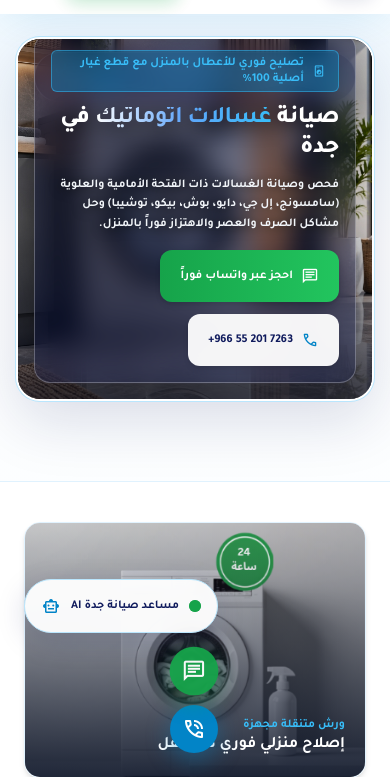
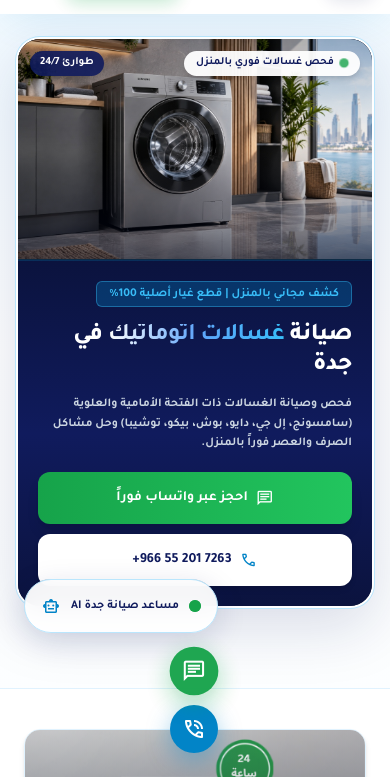
Before and after one commit to zayndaric/Siana-jeddah, a plain HTML site: page washing-machines.html in a window 390 px wide. Shown: the part 67-844 px from the top of the page. Drawn offline with nearby package versions, Linux system fonts and the light colour scheme.

Commit message:
Update washing-machines.html: perfected mobile responsive hero and technical gallery

```diff
--- a/washing-machines.html
+++ b/washing-machines.html
@@ -302,56 +302,93 @@
   <!-- Panoramic Header Banner with Animations -->
   <section class="relative w-full overflow-hidden bg-gradient-to-b from-sky-50 via-white to-sky-50/20 pt-6 pb-12 border-b border-sky-100">
     <div class="max-w-7xl mx-auto px-4 sm:px-6 lg:px-12">
-      <!-- Panoramic Image Card: 100% CLEAR VIEW OF LUXURY WASHING MACHINE -->
+      <!-- Panoramic Image Card: DUAL VIEW (LAPTOP & MOBILE 100% VISIBLE) -->
       <div class="relative w-full rounded-3xl overflow-hidden shadow-[0_20px_60px_rgba(16,27,93,0.15)] border-2 border-white ring-1 ring-sky-200 mb-8 group bg-slate-900">
 
-        <!-- Washing Machine Image Container: Full Clarity, No Dark Box Covering It -->
-        <div class="relative w-full aspect-[16/10] sm:aspect-[16/9] md:aspect-[21/9] lg:aspect-[2.3/1] min-h-[360px] sm:min-h-[420px] md:min-h-[460px] overflow-hidden">
-          <img src="assets/images/header-washing-machines-luxury.jpg" alt="صيانة غسالات اتوماتيك في جدة - غسالة سامسونج الفاخرة مع إطلالة مدينة جدة" class="w-full h-full object-cover object-center group-hover:scale-103 transition-transform duration-1000 ease-out">
-
-          <!-- Ultra-Subtle Vignette (Leaves the washing machine & skyline 100% clear and bright) -->
+        <!-- DESKTOP & LAPTOP VIEW -->
+        <div class="hidden md:block relative w-full aspect-[21/9] lg:aspect-[2.3/1] min-h-[420px] lg:min-h-[460px] overflow-hidden">
+          <img src="assets/images/header-washing-machines-luxury.jpg" alt="صيانة غسالات اتوماتيك في جدة" class="w-full h-full object-cover object-center group-hover:scale-103 transition-transform duration-1000 ease-out">
           <div class="absolute inset-0 bg-gradient-to-t from-slate-950/70 via-transparent to-black/15 pointer-events-none"></div>
 
           <!-- Top Status Tag -->
-          <div class="absolute top-4 sm:top-6 right-4 sm:right-6 left-4 sm:left-6 flex items-center justify-between gap-3 pointer-events-auto">
-            <div class="inline-flex items-center gap-2 px-4 py-2 rounded-full hero-clear-card text-white text-xs sm:text-sm font-bold shadow-lg animate-float-smooth">
+          <div class="absolute top-6 right-6 left-6 flex items-center justify-between gap-3 pointer-events-auto">
+            <div class="inline-flex items-center gap-2 px-4 py-2 rounded-full hero-clear-card text-white text-sm font-bold shadow-lg animate-float-smooth">
               <span class="h-2.5 w-2.5 rounded-full bg-[#16A34A] live-dot"></span>
               <span>المركز المعتمد لصيانة الغسالات الأتوماتيكية بجدة</span>
               <span class="text-white/40">|</span>
               <span class="text-[#38BDF8]">كشف منزلي فوري</span>
             </div>
-            <div class="hidden sm:inline-flex items-center gap-1.5 px-3 py-1.5 rounded-full hero-clear-card text-white text-xs font-bold">
+            <div class="inline-flex items-center gap-1.5 px-3 py-1.5 rounded-full hero-clear-card text-white text-xs font-bold">
               <span>طوارئ 24/7</span>
             </div>
           </div>
 
-          <!-- Bottom Sleek Frosted Glass Floating Dock: Leaves the Washer & Skyline COMPLETELY OPEN -->
-          <div class="absolute bottom-4 sm:bottom-6 right-4 sm:right-6 left-4 sm:left-6 z-10 pointer-events-auto">
-            <div class="hero-clear-card p-4 sm:p-6 rounded-2xl max-w-xl text-right space-y-3">
+          <!-- Bottom Sleek Frosted Glass Floating Dock -->
+          <div class="absolute bottom-6 right-6 left-6 z-10 pointer-events-auto">
+            <div class="hero-clear-card p-6 rounded-2xl max-w-xl text-right space-y-3">
               <div class="inline-flex items-center gap-2 px-3 py-1 rounded-md bg-[#0284C7]/40 border border-[#38BDF8]/50 text-[#38BDF8] text-xs font-extrabold uppercase">
                 <span class="material-symbols-outlined text-sm">local_laundry_service</span>
                 <span>تصليح فوري للأعطال بالمنزل مع قطع غيار أصلية 100%</span>
               </div>
-              <h1 class="text-2xl sm:text-3xl md:text-4xl font-black text-white leading-tight drop-shadow-[0_2px_10px_rgba(0,0,0,0.8)]">
+              <h1 class="text-3xl lg:text-4xl font-black text-white leading-tight drop-shadow-[0_2px_10px_rgba(0,0,0,0.8)]">
                 صيانة <span class="text-transparent bg-clip-text bg-gradient-to-l from-[#38BDF8] via-[#60A5FA] to-white">غسالات اتوماتيك</span> في جدة
               </h1>
-              <p class="text-slate-100 text-xs sm:text-sm md:text-base font-semibold leading-relaxed drop-shadow-[0_1px_6px_rgba(0,0,0,0.8)]">
-                فحص وصيانة الغسالات ذات الفتحة الأمامية والعلوية (سامسونج، إل جي، دايو، بوش، بيكو، توشيبا) وحل مشاكل الصرف والعصر والاهتزاز فوراً بالمنزل.
+              <p class="text-slate-100 text-sm md:text-base font-semibold leading-relaxed drop-shadow-[0_1px_6px_rgba(0,0,0,0.8)]">
+                فحص وصيانة الغسالات ذات الفتحة الأمامية والعلوية (سامسونج، إل جي، دايو، بوش، بيكو، توشيبا) وحل مشاكل الصرف والعصر فوراً بالمنزل.
               </p>
               <div class="flex flex-wrap items-center gap-3 pt-1">
-                <a href="https://wa.me/966552017263?text=%D9%85%D8%B1%D8%AD%D8%A8%D8%A7%D9%8B%D8%8C%20%D9%84%D8%AF%D9%8A%20%D8%B9%D8%B7%D9%84%20%D9%81%D9%8A%20%D8%A7%D9%84%D8%BA%D8%B3%D8%A7%D9%84%D8%A9%20%D8%A7%D9%84%D8%A3%D9%88%D8%AA%D9%88%D9%85%D8%A7%D8%AA%D9%8A%D9%83%D9%8A%D8%A9" target="_blank" class="inline-flex items-center gap-2 px-5 py-3 rounded-xl bg-gradient-to-r from-[#16A34A] to-[#22C55E] text-white font-extrabold text-xs sm:text-sm shadow-md hover:scale-105 transition-all">
+                <a href="https://wa.me/966552017263?text=%D9%85%D8%B1%D8%AD%D8%A8%D8%A7%D9%8B%D8%8C%20%D9%84%D8%AF%D9%8A%20%D8%B9%D8%B7%D9%84%20%D9%81%D9%8A%20%D8%A7%D9%84%D8%BA%D8%B3%D8%A7%D9%84%D8%A9%20%D8%A7%D9%84%D8%A3%D9%88%D8%AA%D9%88%D9%85%D8%A7%D8%AA%D9%8A%D9%83%D9%8A%D8%A9" target="_blank" class="inline-flex items-center gap-2 px-5 py-3 rounded-xl bg-gradient-to-r from-[#16A34A] to-[#22C55E] text-white font-extrabold text-sm shadow-md hover:scale-105 transition-all">
                   <span class="material-symbols-outlined text-lg">chat</span>
                   <span>احجز عبر واتساب فوراً</span>
                 </a>
-                <a href="tel:+966552017263" class="inline-flex items-center gap-2 px-5 py-3 rounded-xl bg-white/95 text-[#101B5D] hover:bg-white font-black text-xs sm:text-sm shadow-md hover:scale-105 transition-all">
+                <a href="tel:+966552017263" class="inline-flex items-center gap-2 px-5 py-3 rounded-xl bg-white text-[#101B5D] hover:bg-slate-100 font-black text-sm shadow-md hover:scale-105 transition-all">
                   <span class="material-symbols-outlined text-[#0284C7] text-lg">call</span>
                   <span dir="ltr">+966 55 201 7263</span>
                 </a>
               </div>
             </div>
           </div>
+        </div>
 
+        <!-- MOBILE SCREEN VIEW -->
+        <div class="block md:hidden">
+          <div class="relative w-full aspect-[16/10] sm:aspect-[16/9] overflow-hidden bg-slate-900 border-b border-sky-900/40">
+            <img src="assets/images/header-washing-machines-luxury.jpg" alt="صيانة غسالات اتوماتيك في جدة" class="w-full h-full object-cover object-center">
+            <div class="absolute inset-0 bg-gradient-to-t from-slate-950/60 via-transparent to-black/20 pointer-events-none"></div>
+            <div class="absolute top-3 right-3 left-3 flex items-center justify-between gap-2 pointer-events-auto">
+              <div class="inline-flex items-center gap-1.5 px-3 py-1 rounded-full bg-white/95 text-[#101B5D] shadow-md text-[11px] font-bold">
+                <span class="h-2 w-2 rounded-full bg-[#16A34A] live-dot"></span>
+                <span>فحص غسالات فوري بالمنزل</span>
+              </div>
+              <div class="inline-flex items-center gap-1 px-2.5 py-1 rounded-full bg-[#101B5D]/90 text-white text-[11px] font-bold shadow-md">
+                <span>طوارئ 24/7</span>
+              </div>
+            </div>
+          </div>
+
+          <div class="p-5 bg-gradient-to-b from-[#0B133E] via-[#101B5D] to-[#0B133E] text-white space-y-3.5 text-right border-t border-sky-800/40">
+            <div class="inline-block px-3 py-1 rounded-md bg-[#0284C7]/30 border border-[#38BDF8]/40 text-[#38BDF8] text-xs font-bold">
+              كشف مجاني بالمنزل | قطع غيار أصلية 100%
+            </div>
+            <h1 class="text-2xl sm:text-3xl font-extrabold text-white leading-tight">
+              صيانة <span class="text-transparent bg-clip-text bg-gradient-to-l from-[#38BDF8] via-[#60A5FA] to-white">غسالات اتوماتيك</span> في جدة
+            </h1>
+            <p class="text-slate-300 text-xs sm:text-sm leading-relaxed">
+              فحص وصيانة الغسالات ذات الفتحة الأمامية والعلوية (سامسونج، إل جي، دايو، بوش، بيكو، توشيبا) وحل مشاكل الصرف والعصر فوراً بالمنزل.
+            </p>
+            <div class="flex flex-col gap-2.5 pt-1">
+              <a href="https://wa.me/966552017263?text=%D9%85%D8%B1%D8%AD%D8%A8%D8%A7%D9%8B%D8%8C%20%D9%84%D8%AF%D9%8A%20%D8%B9%D8%B7%D9%84%20%D9%81%D9%8A%20%D8%A7%D9%84%D8%BA%D8%B3%D8%A7%D9%84%D8%A9%20%D8%A7%D9%84%D8%A3%D9%88%D8%AA%D9%88%D9%85%D8%A7%D8%AA%D9%8A%D9%83%D9%8A%D8%A9" target="_blank" class="w-full inline-flex items-center justify-center gap-2 py-3 rounded-xl bg-gradient-to-r from-[#16A34A] to-[#22C55E] text-white font-bold text-sm shadow-lg active:scale-95 transition-all">
+                <span class="material-symbols-outlined text-lg">chat</span>
+                <span>احجز عبر واتساب فوراً</span>
+              </a>
+              <a href="tel:+966552017263" class="w-full inline-flex items-center justify-center gap-2 py-3 rounded-xl bg-white text-[#101B5D] font-bold text-sm shadow-md active:scale-95 transition-all">
+                <span class="material-symbols-outlined text-[#0284C7] text-lg">call</span>
+                <span dir="ltr">+966 55 201 7263</span>
+              </a>
+            </div>
+          </div>
         </div>
+
       </div>
     </div>
   </section>
@@ -390,6 +427,19 @@
   </section>
 
   <!-- Washer Booking Form -->
+
+  <!-- Washing Machine Technical & Certified Service Gallery -->
+  <section class="max-w-7xl mx-auto px-6 lg:px-12 py-8 w-full">
+    <div class="grid grid-cols-1 md:grid-cols-2 gap-8">
+      <div class="rounded-3xl overflow-hidden shadow-xl border-2 border-sky-100 bg-white group">
+        <img src="assets/images/washing-machine-pcb-repair.jpg" alt="فحص وبرمجة كارتة الغسالة الأوتوماتيكية وتشخيص أكواد الأعطال بجدة" class="w-full h-auto object-cover group-hover:scale-102 transition-transform duration-500">
+      </div>
+      <div class="rounded-3xl overflow-hidden shadow-xl border-2 border-sky-100 bg-white group">
+        <img src="assets/images/appliances-trio-studio-poster.jpg" alt="صيانة ثلاجات وغسالات أوتوماتيك - خدمة معتمدة لجميع الأعطال بجدة" class="w-full h-auto object-cover group-hover:scale-102 transition-transform duration-500">
+      </div>
+    </div>
+  </section>
+
   <section class="max-w-4xl mx-auto px-6 py-16">
     <div class="bg-white border-2 border-sky-100 rounded-3xl p-6 sm:p-10 shadow-xl space-y-6">
       <div class="text-center space-y-2">
```
